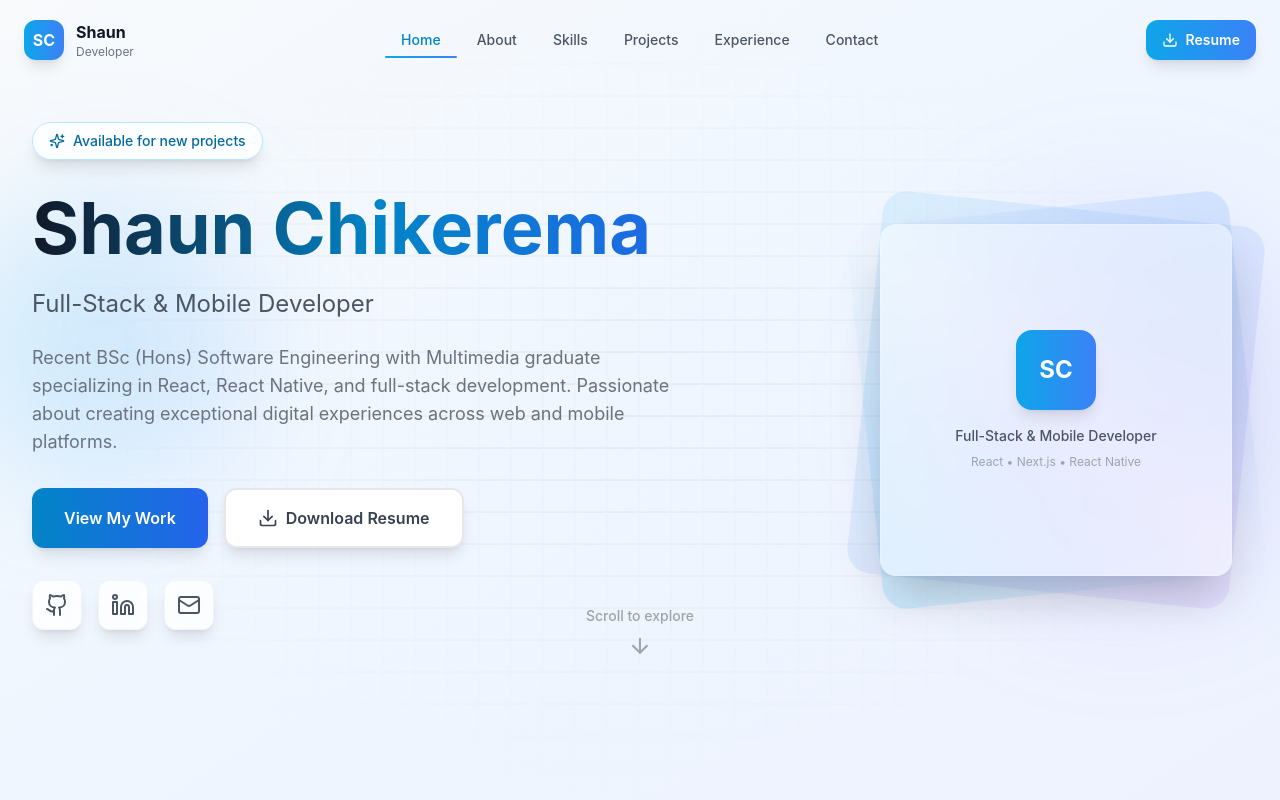
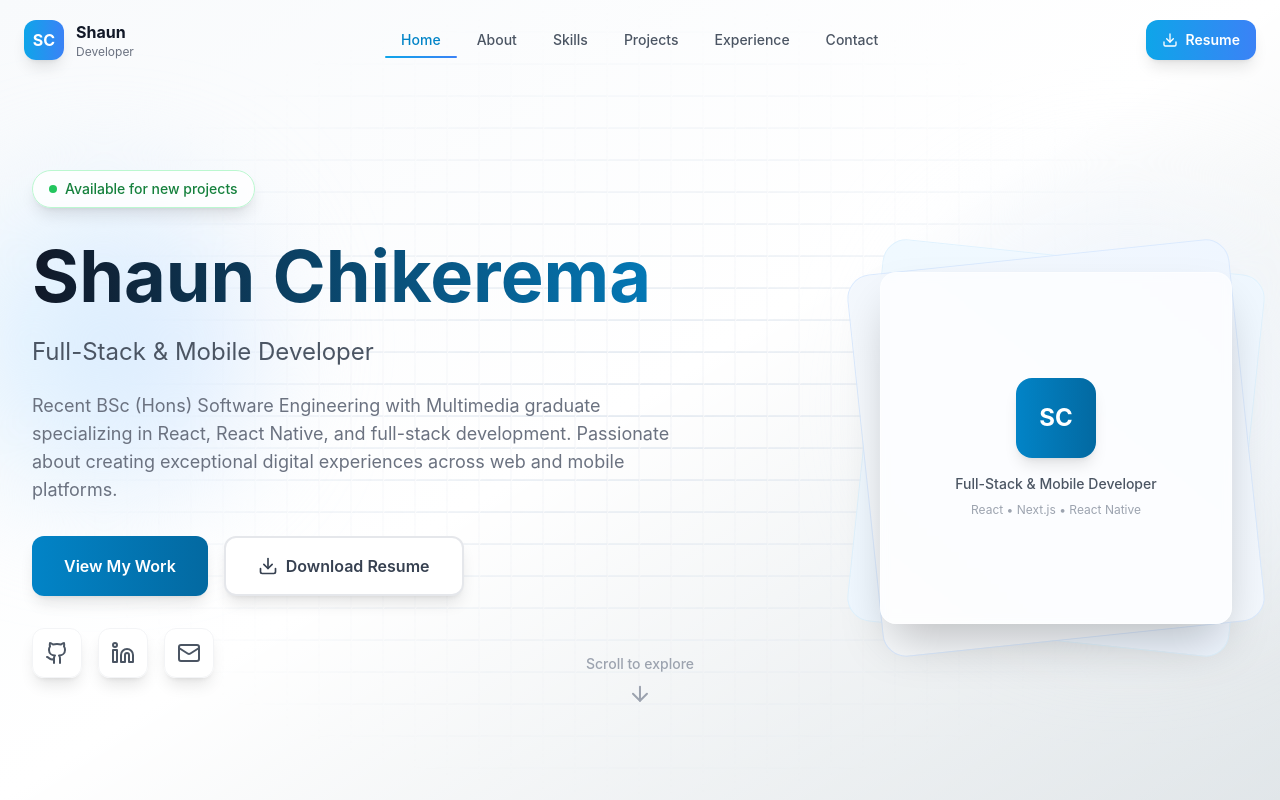
Before and after one commit to shaunChikerema/shaun-chikerema-portfolio, a Next.js app: page / in a window 1280 px wide. Shown: the top 800 px of the page. Built offline with nearby package versions, Linux system fonts and the light colour scheme.

Commit message:
fix: Add top padding to Hero section to prevent header overlap

```diff
--- a/src/components/sections/Hero.tsx
+++ b/src/components/sections/Hero.tsx
@@ -3,29 +3,35 @@
 import { motion } from 'framer-motion';
 import { ArrowDown, Github, Linkedin, Mail, Download, Sparkles } from 'lucide-react';
 import { PERSONAL_INFO } from '../../lib/constants';
+import { useState } from 'react';
 
 export default function Hero() {
+  const [isDownloading, setIsDownloading] = useState(false);
+
   const scrollToProjects = () => {
     document.getElementById('projects')?.scrollIntoView({ behavior: 'smooth' });
   };
 
   const downloadResume = () => {
+    setIsDownloading(true);
     const link = document.createElement('a');
     link.href = '/resume.pdf';
     link.download = `${PERSONAL_INFO.name.replace(' ', '_')}_Resume.pdf`;
     document.body.appendChild(link);
     link.click();
     document.body.removeChild(link);
+
+    setTimeout(() => setIsDownloading(false), 1500);
   };
 
   return (
-    <section id="home" className="min-h-screen flex items-center justify-center relative bg-gradient-to-br from-slate-50 via-blue-50 to-indigo-50 overflow-hidden">
+    <section id="home" className="min-h-screen flex items-center justify-center relative bg-gradient-to-br from-slate-50 via-white to-blue-50/30 overflow-hidden pt-20 lg:pt-24">
       {/* Enhanced Background Elements */}
       <div className="absolute inset-0 bg-grid-slate-100 [mask-image:radial-gradient(ellipse_at_center,white,transparent_70%)]" />
 
-      {/* Animated Gradient Orbs */}
-      <div className="absolute top-1/4 -left-10 w-72 h-72 bg-gradient-to-r from-primary-400/20 to-blue-400/20 rounded-full blur-3xl animate-float"></div>
-      <div className="absolute bottom-1/4 -right-10 w-96 h-96 bg-gradient-to-l from-indigo-400/15 to-purple-400/15 rounded-full blur-3xl animate-float" style={{ animationDelay: '2s' }}></div>
+      {/* Professional Gradient Orbs */}
+      <div className="absolute top-1/4 -left-10 w-72 h-72 bg-gradient-to-r from-primary-100 to-blue-100 rounded-full blur-3xl animate-float"></div>
+      <div className="absolute bottom-1/4 -right-10 w-96 h-96 bg-gradient-to-l from-slate-100 to-blue-50 rounded-full blur-3xl animate-float" style={{ animationDelay: '2s' }}></div>
 
       <div className="container mx-auto px-4 sm:px-6 lg:px-8 relative z-10">
         <div className="grid grid-cols-1 lg:grid-cols-12 gap-8 items-center">
@@ -36,23 +42,26 @@ export default function Hero() {
             transition={{ duration: 0.8 }}
             className="lg:col-span-7 text-center lg:text-left"
           >
-            {/* Professional Badge */}
+            {/* Professional Badge with Green Blinker - Moved further down */}
             <motion.div
               initial={{ opacity: 0, scale: 0.9 }}
               animate={{ opacity: 1, scale: 1 }}
               transition={{ delay: 0.2 }}
-              className="inline-flex items-center px-4 py-2 rounded-full bg-white/80 backdrop-blur-sm border border-primary-200 text-primary-700 text-sm font-medium mb-8 shadow-lg"
+              className="inline-flex items-center px-4 py-2 rounded-full bg-white/80 backdrop-blur-sm border border-green-200 text-green-700 text-sm font-medium mb-8 shadow-lg mt-8 lg:mt-0"
             >
-              <Sparkles className="w-4 h-4 mr-2" />
+              <div className="relative mr-2">
+                <div className="w-2 h-2 bg-green-500 rounded-full animate-ping absolute"></div>
+                <div className="w-2 h-2 bg-green-500 rounded-full relative"></div>
+              </div>
               Available for new projects
             </motion.div>
 
-            {/* Name with Gradient Text */}
+            {/* Name with Professional Gradient */}
             <motion.h1
               initial={{ opacity: 0, y: 20 }}
               animate={{ opacity: 1, y: 0 }}
               transition={{ delay: 0.3 }}
-              className="text-4xl sm:text-5xl md:text-6xl lg:text-7xl font-bold bg-gradient-to-r from-gray-900 via-primary-600 to-blue-600 bg-clip-text text-transparent mb-6 leading-tight"
+              className="text-4xl sm:text-5xl md:text-6xl lg:text-7xl font-bold bg-gradient-to-r from-gray-900 to-primary-600 bg-clip-text text-transparent mb-6 leading-tight"
             >
               {PERSONAL_INFO.name}
             </motion.h1>
@@ -77,31 +86,36 @@ export default function Hero() {
               {PERSONAL_INFO.bio}
             </motion.p>
 
-            {/* CTA Buttons - Improved Layout */}
+            {/* CTA Buttons */}
             <motion.div
               initial={{ opacity: 0, y: 20 }}
               animate={{ opacity: 1, y: 0 }}
               transition={{ delay: 0.6 }}
               className="flex flex-col sm:flex-row gap-4 justify-center lg:justify-start mb-8"
             >
-              <button
+              <motion.button
                 onClick={scrollToProjects}
-                className="group relative bg-gradient-to-r from-primary-600 to-blue-600 text-white px-8 py-4 rounded-xl font-semibold hover:from-primary-700 hover:to-blue-700 transition-all duration-300 shadow-lg hover:shadow-xl transform hover:-translate-y-1 flex items-center justify-center"
+                whileHover={{ scale: 1.02 }}
+                whileTap={{ scale: 0.98 }}
+                className="group relative bg-gradient-to-r from-primary-600 to-primary-700 text-white px-8 py-4 rounded-xl font-semibold hover:from-primary-700 hover:to-primary-800 transition-all duration-300 shadow-lg hover:shadow-xl flex items-center justify-center"
               >
                 <span className="relative z-10">View My Work</span>
-                <div className="absolute inset-0 bg-gradient-to-r from-primary-700 to-blue-700 rounded-xl opacity-0 group-hover:opacity-100 transition-opacity duration-300"></div>
-              </button>
+                <div className="absolute inset-0 bg-gradient-to-r from-primary-700 to-primary-800 rounded-xl opacity-0 group-hover:opacity-100 transition-opacity duration-300"></div>
+              </motion.button>
 
-              <button
+              <motion.button
                 onClick={downloadResume}
-                className="group relative bg-white text-gray-700 px-8 py-4 rounded-xl font-semibold border-2 border-gray-200 hover:border-primary-300 hover:text-primary-600 transition-all duration-300 shadow-lg hover:shadow-xl transform hover:-translate-y-1 flex items-center justify-center gap-2"
+                whileHover={{ scale: 1.02 }}
+                whileTap={{ scale: 0.98 }}
+                disabled={isDownloading}
+                className="group relative bg-white text-gray-700 px-8 py-4 rounded-xl font-semibold border-2 border-gray-200 hover:border-primary-300 hover:text-primary-600 transition-all duration-300 shadow-lg hover:shadow-xl flex items-center justify-center gap-2 disabled:opacity-50 disabled:cursor-not-allowed"
               >
-                <Download className="w-5 h-5" />
-                <span>Download Resume</span>
-              </button>
+                <Download className={`w-5 h-5 ${isDownloading ? 'animate-spin' : ''}`} />
+                <span>{isDownloading ? 'Downloading...' : 'Download Resume'}</span>
+              </motion.button>
             </motion.div>
 
-            {/* Social Links - Enhanced */}
+            {/* Social Links */}
             <motion.div
               initial={{ opacity: 0 }}
               animate={{ opacity: 1 }}
@@ -112,22 +126,26 @@ export default function Hero() {
                 { icon: Github, href: "https://github.com/shaunChikerema", label: "GitHub" },
                 { icon: Linkedin, href: "https://linkedin.com/in/shaunchikerema", label: "LinkedIn" },
                 { icon: Mail, href: `mailto:${PERSONAL_INFO.email}`, label: "Email" }
-              ].map(({ icon: Icon, href, label }) => (
-                <a
+              ].map(({ icon: Icon, href, label }, index) => (
+                <motion.a
                   key={label}
                   href={href}
-                  className="group p-3 bg-white/80 backdrop-blur-sm text-gray-600 hover:text-primary-600 transition-all duration-300 rounded-xl shadow-lg hover:shadow-xl border border-gray-100 hover:border-primary-200 transform hover:-translate-y-1"
+                  initial={{ opacity: 0, y: 20 }}
+                  animate={{ opacity: 1, y: 0 }}
+                  transition={{ delay: 0.8 + index * 0.1 }}
+                  whileHover={{ scale: 1.1, y: -2 }}
+                  className="group p-3 bg-white/80 backdrop-blur-sm text-gray-600 hover:text-primary-600 transition-all duration-300 rounded-xl shadow-lg hover:shadow-xl border border-gray-100 hover:border-primary-200"
                   aria-label={label}
                   target="_blank"
                   rel="noopener noreferrer"
                 >
                   <Icon className="w-6 h-6 group-hover:scale-110 transition-transform duration-300" />
-                </a>
+                </motion.a>
               ))}
             </motion.div>
           </motion.div>
 
-          {/* Right Column - Visual Element (Placeholder for future image/avatar) */}
+          {/* Right Column - Visual Element */}
           <motion.div
             initial={{ opacity: 0, x: 30 }}
             animate={{ opacity: 1, x: 0 }}
@@ -136,17 +154,36 @@ export default function Hero() {
           >
             <div className="relative w-64 h-64 sm:w-80 sm:h-80 lg:w-96 lg:h-96">
               {/* Abstract Shape */}
-              <div className="absolute inset-0 bg-gradient-to-br from-primary-500/10 via-blue-500/10 to-purple-500/10 rounded-3xl rotate-6"></div>
-              <div className="absolute inset-0 bg-gradient-to-tr from-primary-400/20 via-transparent to-blue-400/20 rounded-3xl -rotate-6"></div>
+              <div className="absolute inset-0 bg-gradient-to-br from-primary-50 to-blue-50 rounded-3xl rotate-6 border border-primary-100"></div>
+              <div className="absolute inset-0 bg-gradient-to-tr from-slate-50 to-blue-50 rounded-3xl -rotate-6 border border-blue-100"></div>
 
               {/* Center Content */}
-              <div className="absolute inset-4 bg-white/50 backdrop-blur-sm rounded-2xl border border-white/20 shadow-2xl flex items-center justify-center">
+              <div className="absolute inset-4 bg-white/70 backdrop-blur-sm rounded-2xl border border-white/40 shadow-2xl flex items-center justify-center">
                 <div className="text-center p-6">
-                  <div className="w-20 h-20 bg-gradient-to-r from-primary-500 to-blue-500 rounded-2xl flex items-center justify-center mx-auto mb-4 shadow-lg">
+                  <motion.div
+                    initial={{ scale: 0 }}
+                    animate={{ scale: 1 }}
+                    transition={{ delay: 0.6, type: "spring" }}
+                    className="w-20 h-20 bg-gradient-to-r from-primary-600 to-primary-700 rounded-2xl flex items-center justify-center mx-auto mb-4 shadow-lg"
+                  >
                     <span className="text-white text-2xl font-bold">SC</span>
-                  </div>
-                  <p className="text-gray-600 text-sm font-medium">Full-Stack & Mobile Developer</p>
-                  <p className="text-gray-400 text-xs mt-2">React • Next.js • React Native</p>
+                  </motion.div>
+                  <motion.p
+                    initial={{ opacity: 0 }}
+                    animate={{ opacity: 1 }}
+                    transition={{ delay: 0.8 }}
+                    className="text-gray-600 text-sm font-medium"
+                  >
+                    Full-Stack & Mobile Developer
+                  </motion.p>
+                  <motion.p
+                    initial={{ opacity: 0 }}
+                    animate={{ opacity: 1 }}
+                    transition={{ delay: 1 }}
+                    className="text-gray-400 text-xs mt-2"
+                  >
+                    React • Next.js • React Native
+                  </motion.p>
                 </div>
               </div>
             </div>
@@ -163,7 +200,7 @@ export default function Hero() {
           <motion.div
             animate={{ y: [0, 12, 0] }}
             transition={{ duration: 2, repeat: Infinity, ease: "easeInOut" }}
-            className="flex flex-col items-center text-gray-400 hover:text-primary-500 transition-colors duration-300 cursor-pointer"
+            className="flex flex-col items-center text-gray-400 hover:text-primary-600 transition-colors duration-300 cursor-pointer"
             onClick={() => document.getElementById('about')?.scrollIntoView({ behavior: 'smooth' })}
           >
             <span className="text-sm mb-2 font-medium">Scroll to explore</span>
```
